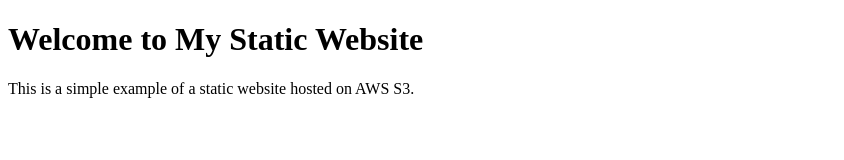
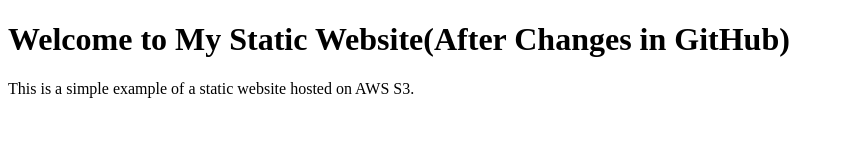
Before and after one commit to GitHubvenkat1/cubeaisolutionsP1, a plain HTML site: page index.html in a window 1280 px wide. Shown: the whole page, without its empty margins (0-844 px from the left). Drawn offline with Linux system fonts and the light colour scheme.

Commit message:
Update index.html

```diff
--- a/index.html
+++ b/index.html
@@ -4,7 +4,7 @@
     <title>My Static Website1</title>
 </head>
 <body>
-    <h1>Welcome to My Static Website</h1>
+    <h1>Welcome to My Static Website(After Changes in GitHub)</h1>
     <p>This is a simple example of a static website hosted on AWS S3.</p>
 </body>
 </html>
```
